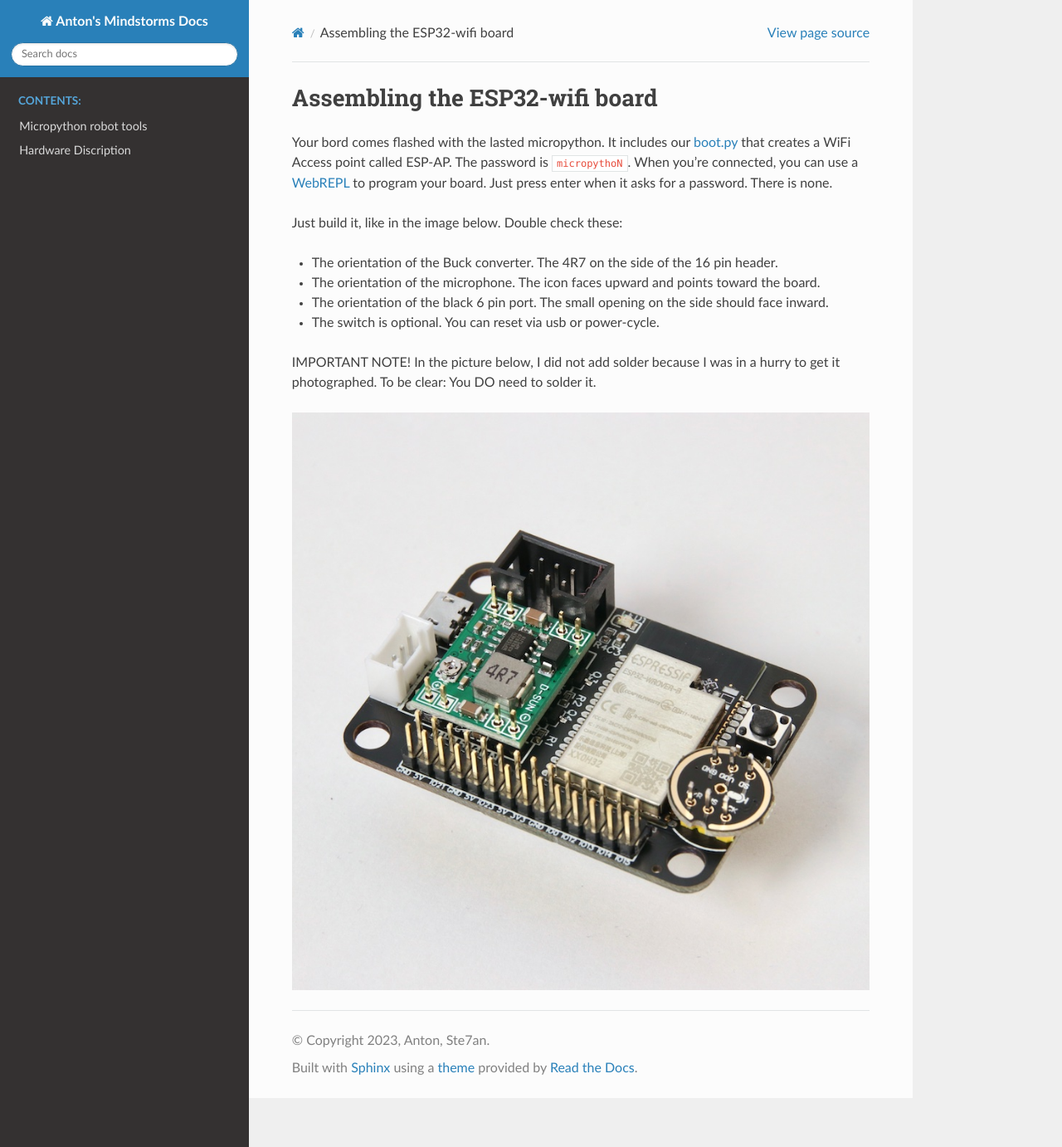
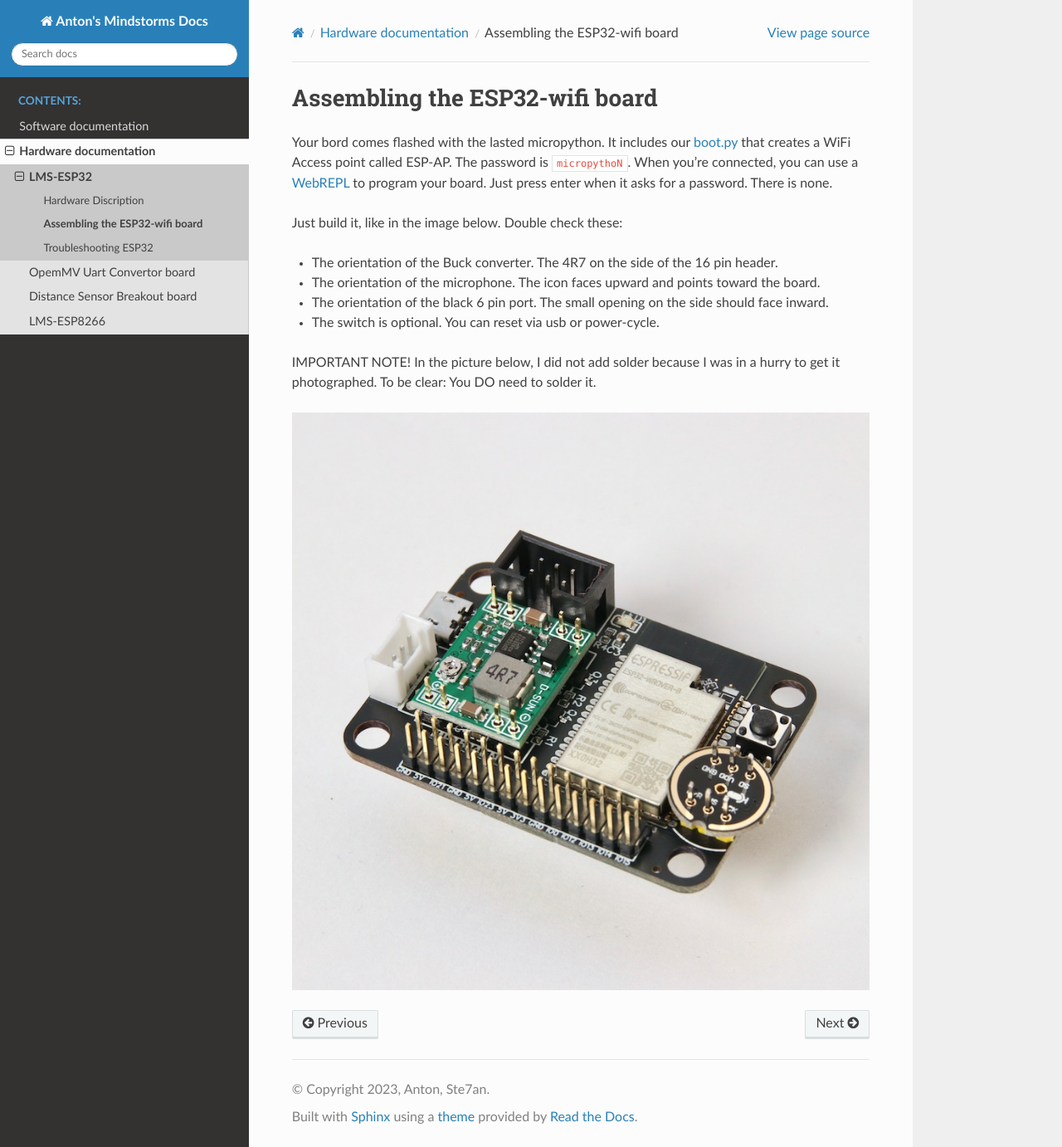
Before and after one commit to antonvh/antonsmindstorms-docs, a Sphinx documentation site: the page built from docs/source/Hardware/LMS-ESP32/Assembling-the-esp32-board.rst, in a window 1280 px wide and 1382 px high. Shown: the whole window at 83% size. Built offline with Sphinx 7.4.7 and the Read the Docs theme 2.0.0, drawn with Linux system fonts in a browser that asks for light colours; pages that are not in the unit, such as notebooks, are missing from menus.

Commit message:
new index

```diff
--- a/docs/source/index.rst
+++ b/docs/source/index.rst
@@ -10,9 +10,9 @@ Welcome to Anton's Mindstorms Docs's documentation!
    :maxdepth: 2
    :caption: Contents:
 
-   Software/mpy-robot-tools/docs/index.rst
-   Hardware
-   Hardware/LMS-ESP32/hardware
+   Software/index.rst
+   Hardware/index.rst
+
 
 Indices and tables
 ==================
```
